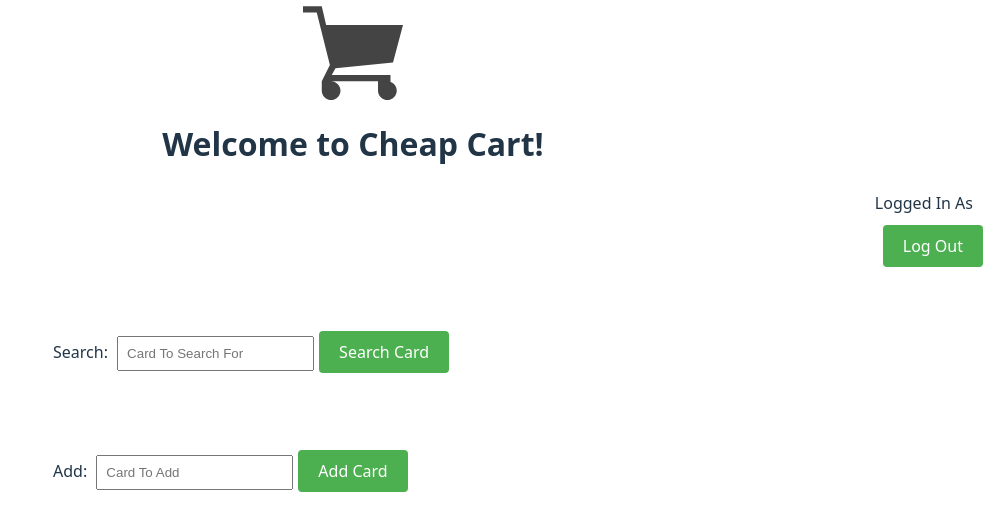
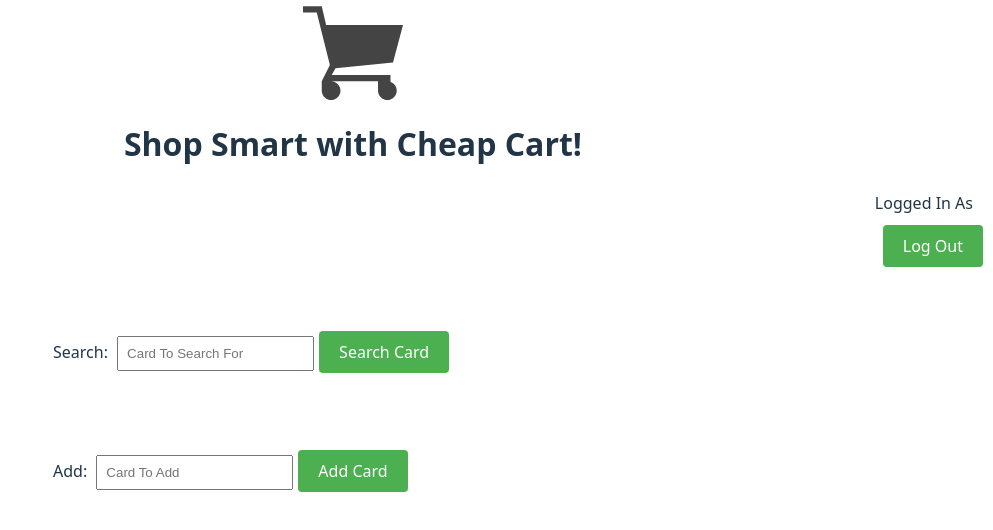
Before and after one commit to Leyley0323/MERN-Project, a React app in the folder frontend/: page /cards in a window 1280 px wide. Shown: the top 530 px of the page, without its empty margins (287-1280 px from the left). Built offline with nearby package versions, Linux system fonts and the light colour scheme; the HTML template or start-up script is replaced by a standard one.

Commit message:
Update page title text to 'Shop Smart with Cheap Cart!'

```diff
--- a/frontend/src/components/PageTitle.tsx
+++ b/frontend/src/components/PageTitle.tsx
@@ -8,7 +8,7 @@ function PageTitle() {
       <img src={logo} alt="Cheap Cart Logo" width="100" height="100" />
 
       {/* Title text */}
-      <h1 id="title">Welcome to Cheap Cart!</h1>
+      <h1 id="title">Shop Smart with Cheap Cart!</h1>
     </div>
   );
 }
```
